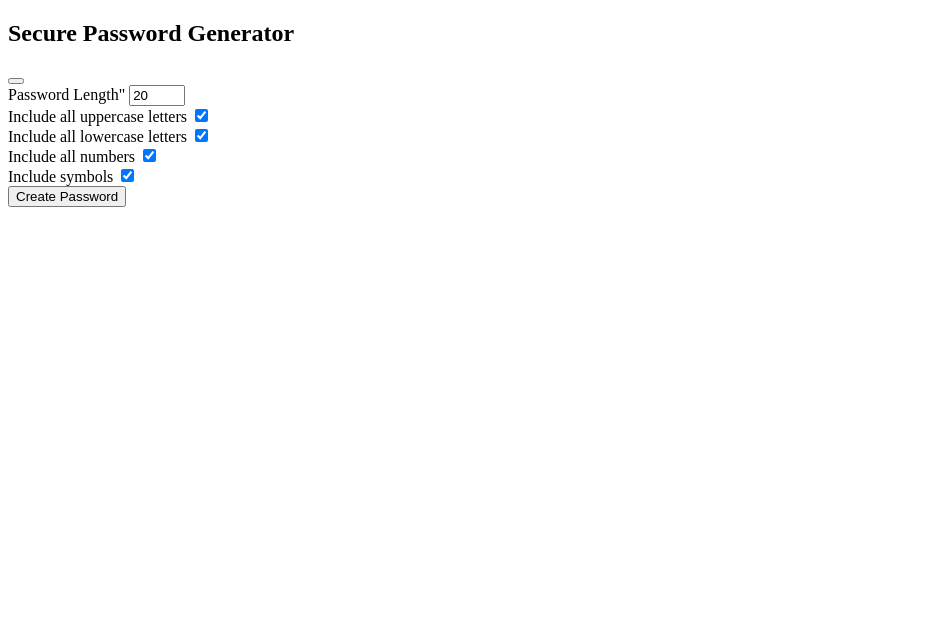
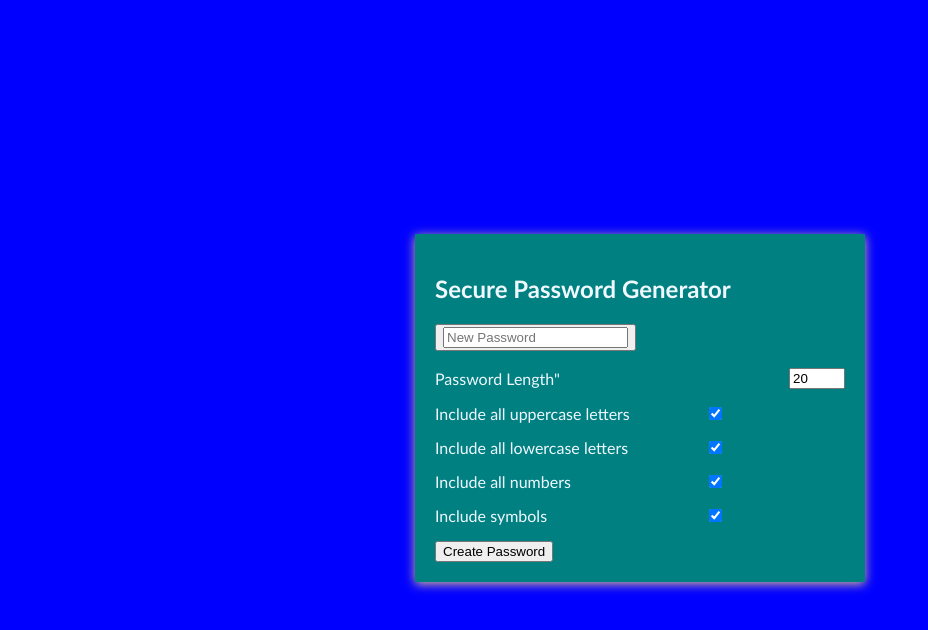
Before and after one commit to lbuck909/Password_Generator, a plain HTML site: page index.html in a window 1280 px wide. Shown: the whole page, without its empty margins (0-928 px from the left). Drawn offline with Linux system fonts and the light colour scheme; files whose address does not match are found by name.

Commit message:
updated changes for assigment

```diff
--- a/css/main.js
+++ b/css/main.js
@@ -0,0 +1,11 @@
+function getPassword() {
+  const chars =
+    "0123456789ABCDEFGHIJKLMNOPQRSTUVWXYZabcdefghijklmnopqrstuvwxyz~!@#$%^&*()_+?><:{}[]";
+  let passwordLength = 20;
+  let password = "";
+
+  for (let i = 0; i < passwordLength; i++) {
+    let randomNumber = Math.floor(Math.random() * chars.length);
+    console.log(randomNumber);
+  }
+}
--- a/css/style.css
+++ b/css/style.css
@@ -3,6 +3,95 @@
 }
 /*place code for flex-box design here*/
 body{
-  background-image: url()
-  background-color: ;
+  background-color: blue;
+  display: flex;
+  font-family: 'Gill Sans', 'Gill Sans MT', Calibri, 'Trebuchet MS', sans-serif;
+  color: aliceblue;
+  flex-direction: column;
+  align-items: center;
+  justify-content: center;
+  padding: 20px;
+  min-height: 100vh;
 }
+
+span{
+  color: #ed7966;
+  text-shadow: 1px 1px #141850;
+}
+.setting {
+  display: flex;
+  justify-content: space-between;
+  align-items: center;
+  margin: 15px 0;
+}
+
+p{
+  margin: 50px 0;
+
+}
+/* put Password Generator header info here*/
+
+.container {
+  background-color: teal;
+  box-shadow: 0px 2px 10px burlywood;
+  padding: 20px;
+  width: 450px;
+  max-width: 100%;
+}
+
+
+
+input[type='checkbox'] {
+  margin-right: 30%;
+}
+
+/*put the results box colors and design here*/
+.results-container {
+  justify-content: flex-start;
+  align-items: center;
+  display: flex;
+  position: relative;
+  font-size: 22px;
+  letter-spacing: 1px;
+  width: 100%;
+  height: 30px;
+
+}
+
+.results-container {
+  word-wrap: break-word;
+  background: transparent;
+  outline: none;
+  max-width: calc(100%-40px);
+}
+
+@media screen and (max-width:300px) {
+  .result-container{
+    font-size: 32px;
+  }
+}
+
+/* create button styling here*/
+.btn {
+  background-color: blue;
+  border: none
+  color: yellow;
+  font-size: 18px
+  padding: 8px 12px;
+  cursor: pointer;
+
+}
+
+.result-container .btn {
+  position: absolute;
+  height: 30px;
+  width: 30px;
+  top: 10px;
+  right: 5px;
+  font-size: 18px;
+}
+
+.btn-large {
+  display:block;
+  width: 100%;
+}
--- a/index.html
+++ b/index.html
@@ -1,25 +1,31 @@
 <!DOCTYPE html>
 <html lang="en">
   <head>
-  <meta charset="UTF-8">
-  <meta http-equiv="X-UA-Compatible" content="IE=edge">
-  <meta name="viewport" content="width=device-width, initial-scale=1.0">
+    <meta charset="UTF-8" />
+    <meta http-equiv="X-UA-Compatible" content="IE=edge" />
+    <meta name="viewport" content="width=device-width, initial-scale=1.0" />
+    <link rel="stylesheet" href="css/style.css" />
     <title>Password Generator</title>
   </head>
   <body>
     <div class="container">
-    <h2> Secure Password Generator</h2>
-    <div class="rersults-container">
+      <h2>Secure Password Generator</h2>
+      <div class="results-container">
         <span id="results"></span>
-      <button class="button" id="clipboard">
-        <i class="far fa-clipboard"></i>
+        <button class="button" id="btn">
+          <input
+            type="text"
+            placeholder="New Password"
+            id="password"
+            readonly
+          />
         </button>
       </div>
       <div class="settings">
         <div class="setting">
           <label for="Length">Password Length"</label>
           <input type="number" id="Length" min="6" max="20" value="20" />
-
+        </div>
         <div class="setting">
           <label for="uppercase"> Include all uppercase letters</label>
           <input type="checkbox" id="uppercase" checked />
@@ -37,14 +43,13 @@
 
         <div class="setting">
           <label for="symbols"> Include symbols</label>
-    <input type="checkbox" id="symbols" checked /></div><div>
-
+          <input type="checkbox" id="symbols" checked />
         </div>
+        <div></div>
       </div>
 
-  <button class="buttonLarge" id="generate"> Create Password</button>
+      <button class="buttonLarge" id="generate">Create Password</button>
     </div>
     <script src="main.js"></script>
-
   </body>
 </html>
```
Lines whose indentation alone changed are shown as unchanged.
